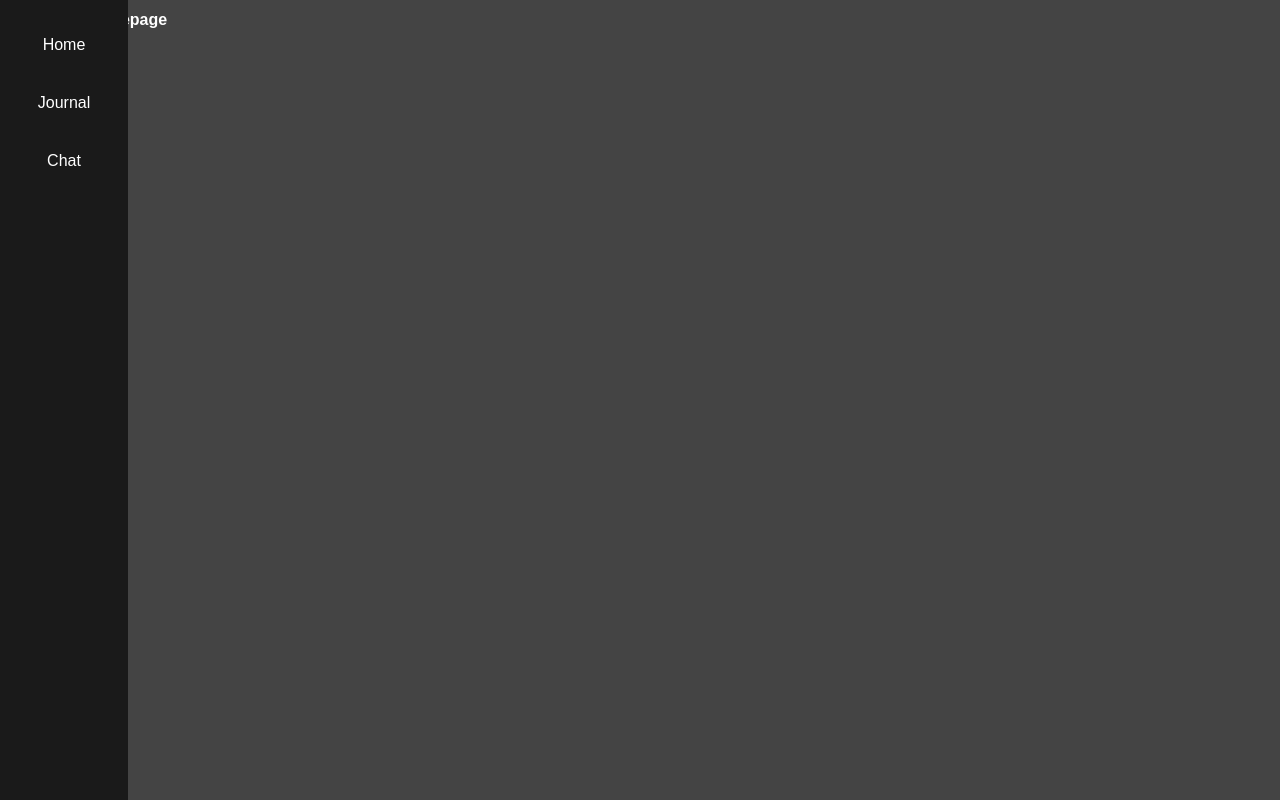
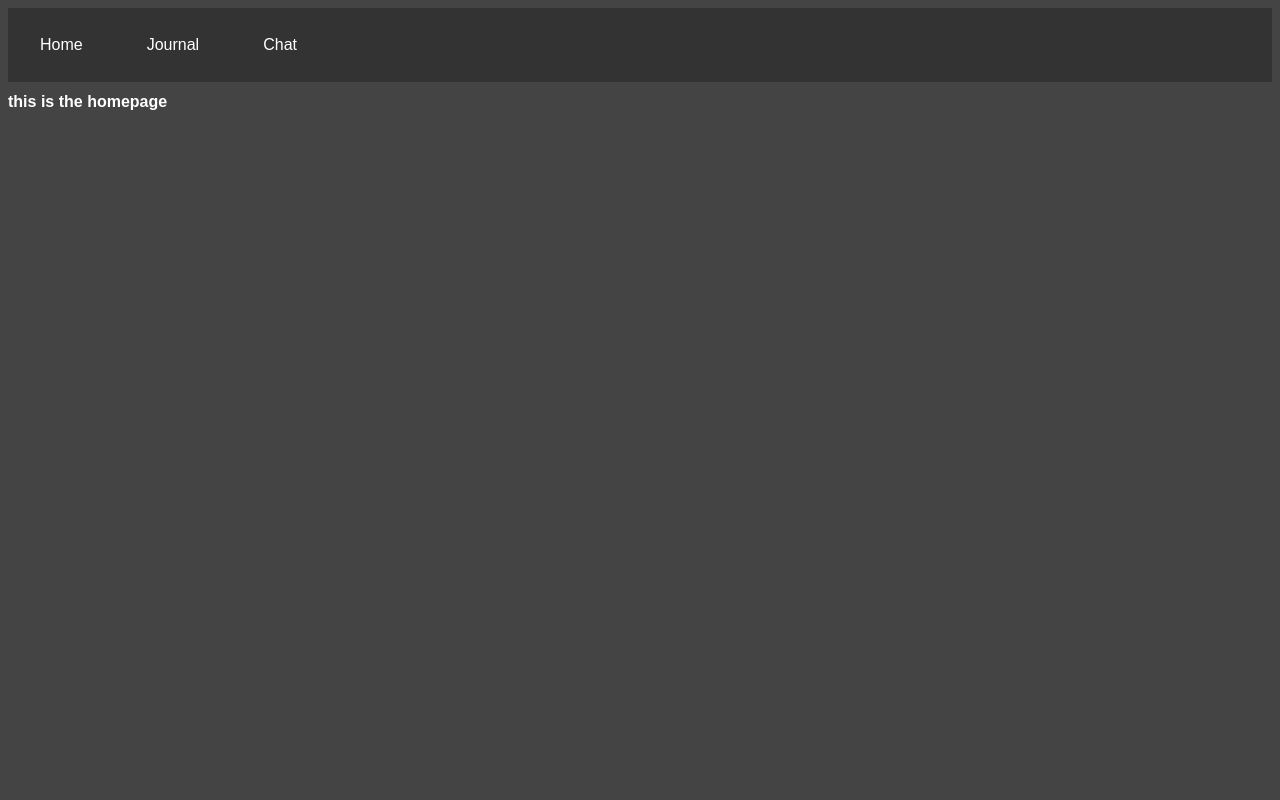
Before and after one commit to JustinMeimar/semantic-journal, a React (Create React App) app in the folder app/: page / in a window 1280 px wide. Built offline with nearby package versions, Linux system fonts and the light colour scheme.

Commit message:
Revert "added vertical navbar"
This reverts commit d7a6e5dccea31974bce159d8523a9668f82c0991.

```diff
--- a/app/package.json
+++ b/app/package.json
@@ -8,7 +8,6 @@
     "@testing-library/user-event": "^13.5.0",
     "react": "^18.2.0",
     "react-dom": "^18.2.0",
-    "react-router-dom": "^6.21.1",
     "react-scripts": "5.0.1",
     "web-vitals": "^2.1.4"
   },
--- a/app/src/Components/Navbar.css
+++ /dev/null
@@ -1,24 +0,0 @@
-.navbar {
-    height: 100vh; /* 100% of the viewport height */
-    width: calc(1/10 * 100vw); /* 1/7 of the viewport width */
-    background-color: #1a1a1a; /* Background color, adjust as needed */
-    color : #e6e6e6;
-    position: fixed; /* Fixed position to stay in place */
-    top: 0; /* Align to the top of the viewport */
-    left: 0; /* Align to the very left of the screen */
-  }
-
-/* Additional styling, adjust as needed */
-.navLink {
-display: inline-block;
-padding: 20px 0px;
-text-decoration: none;
-transition: color 0.3s ease, background-color 0.3s ease;
-width: calc(1/10 *100vw);
-text-align: center;
-}
-.navLink:hover {
-    color: gray; /* Darken color on hover */
-    background-color: #808080; /* Add a background color on hover */
-
-}
--- a/app/src/Components/Navbar.jsx
+++ /dev/null
@@ -1,17 +0,0 @@
-import React from 'react';
-import './Navbar.css'
-import { Link } from 'react-router-dom';
-
-function Navbar() {
-    return (
-      <div className="navbar">
-        <ul>
-          <li><Link to="/" className="navLink">Home</Link></li>
-          <li><Link to="/journal" className="navLink">Journal</Link></li>
-          <li><Link to="/chat" className="navLink">Chat</Link></li>
-        </ul>
-      </div>
-    );
-}
-
-export default Navbar;
--- /dev/null
+++ b/app/src/Navbar.jsx
@@ -0,0 +1,16 @@
+import React from 'react';
+import { BrowserRouter, Route, Link } from 'react-router-dom';
+
+function Navbar() {
+    return (
+        <nav>
+            <ul>
+                <li><Link to="/"><a>Home</a></Link></li>
+                <li><Link to="/journal"><a>Journal</a></Link></li>
+                <li><Link to="/chat"><a>Chat</a></Link></li>
+            </ul>
+        </nav>
+    );
+}
+
+export default Navbar;
--- a/app/src/pages/Layout.jsx
+++ b/app/src/pages/Layout.jsx
@@ -1,6 +1,6 @@
 import React from 'react';
 import {Outlet} from 'react-router-dom';
-import Navbar from '../Components/Navbar';
+import Navbar from '../Navbar';
 
 const Layout = () => {
     return (
```
Also changed, not shown: 2 other files (tests, documents, lock files or other folders).
